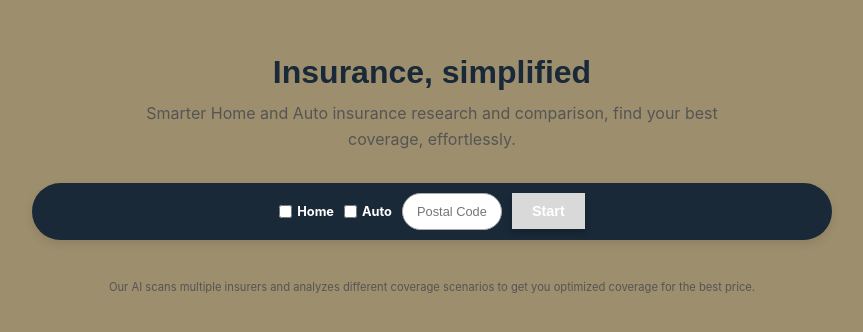
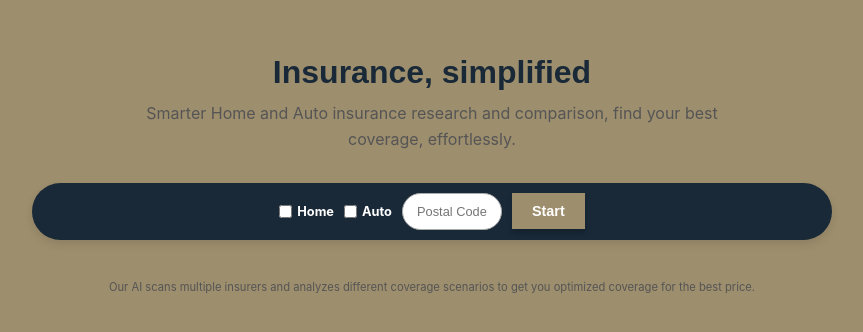
Before and after one commit to vidx3m/ince, a Next.js app: page / in a window 1280 px wide. Shown: the part 226-558 px from the top of the page, without its empty margins (208-1071 px from the left). Built offline with nearby package versions, Linux system fonts and the light colour scheme.

Commit message:
Updated landing page

```diff
--- a/pages/index.tsx
+++ b/pages/index.tsx
@@ -68,7 +68,7 @@ export default function Home() {
                         fontSize: "0.9rem",
                         borderRadius: "0px",
                         cursor: "pointer",
-                        backgroundColor: "#d9d9d9",
+                        backgroundColor: "#9d8e6d",
                         color: "white",
                         border: "none",
                         fontWeight: "bold",
```
